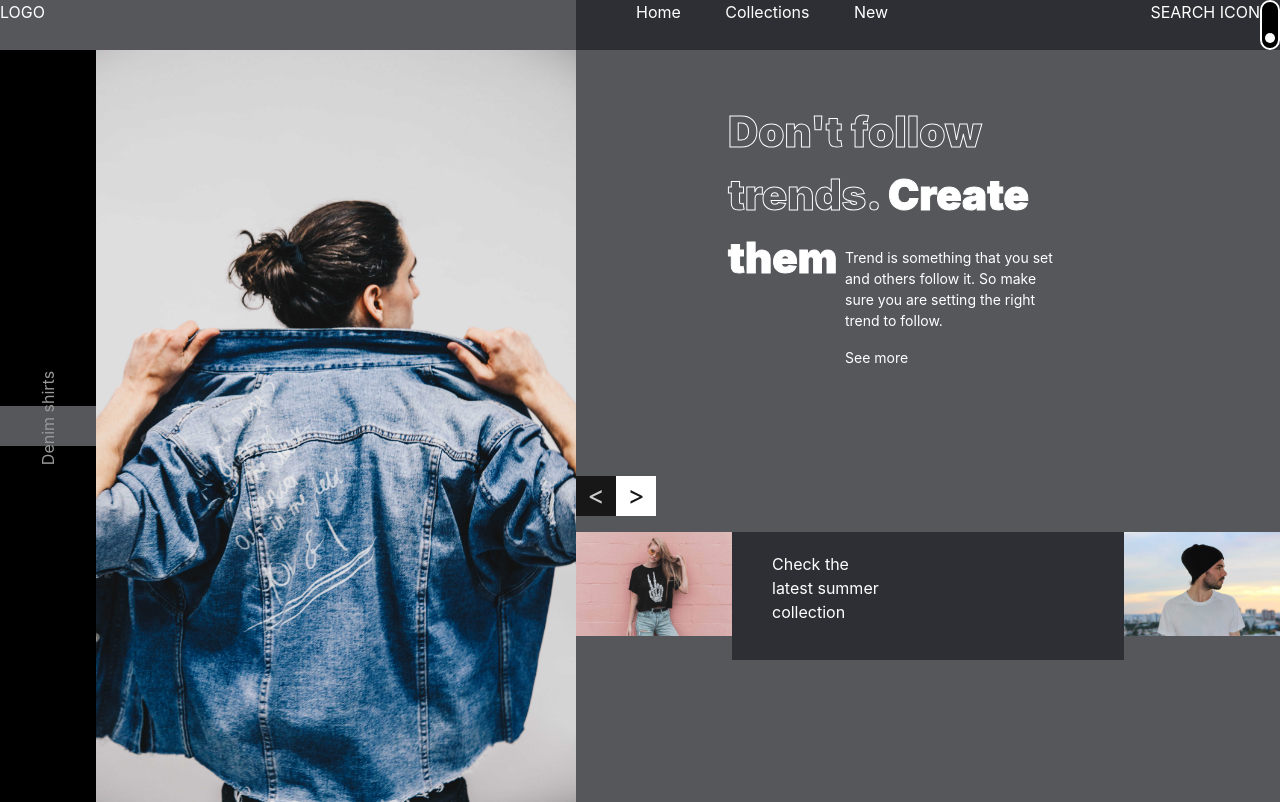
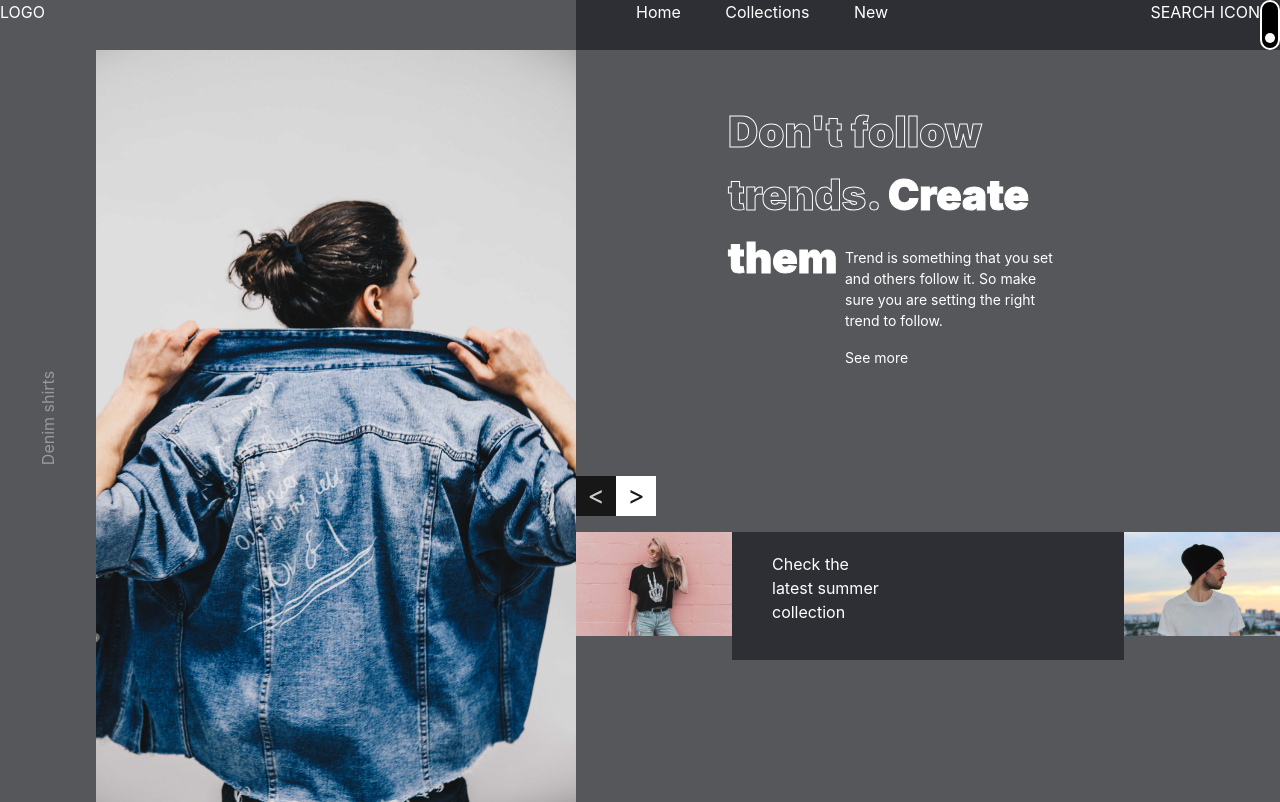
Before and after one commit to chingu-voyages/v9-toucans-team-15, a plain HTML site: page index.html in a window 1280 px wide. Both pictures are taken after a click on the element 1270 px from the left and 25 px from the top of the page. Drawn offline with nearby package versions, Linux system fonts and the light colour scheme.

Commit message:
Modified background colors that were affected by this bug fix

```diff
--- a/css/main.css
+++ b/css/main.css
@@ -131,10 +131,11 @@ textarea {
   #search-toggle {
     display: flex;
   }
-
+  #splash {
+    background-color: #000;
+  }
   #splash .holder {
     display: flex;
-    background-color: #000;
   }
 
   .half {
--- a/js/main.js
+++ b/js/main.js
@@ -1,7 +1,7 @@
 // START OF SWITCH BTN LIGHT AND DARK
 const logo =document.getElementById('logo');
 const navigation=document.getElementById('navigation');
-const verticalText=document.querySelector('.vertical-text');
+const splash=document.getElementById('splash');
 const switchPin= document.querySelector('#switch-pin');
 const section2=document.getElementById('section-2');
 const next= document.getElementById('next');
@@ -30,7 +30,7 @@ document.querySelector('#switch').addEventListener('click',function(){
 function darkTheme() {
     logo.style.backgroundColor="#55575b";
     navigation.style.backgroundColor="#2d2f34";
-    verticalText.style.background="#55575b";
+    splash.style.backgroundColor="#55575b";
     section2.style.background="#55575b";
     next.style.background="#fff";
     collection.style.background="#2d2f34";
@@ -43,7 +43,7 @@ function darkTheme() {
     // transitioning effect
     logo.style.transition="all 1s";
     navigation.style.transition="all 1s";
-    verticalText.style.transition="all 1s";
+    splash.style.transition="all 1s";
     section2.style.transition="all 1s";
     next.style.transition="all 1s";
     collection.style.transition="all 1s";
@@ -60,7 +60,7 @@ function darkTheme() {
 function lightTheme() {
     logo.style.backgroundColor="#000";
     navigation.style.backgroundColor="#fff";
-    verticalText.style.background="#000";
+    splash.style.background="#000";
     section2.style.background="#eac7ff";
     next.style.background="#cdcdcd";
     collection.style.background="#111";
```
